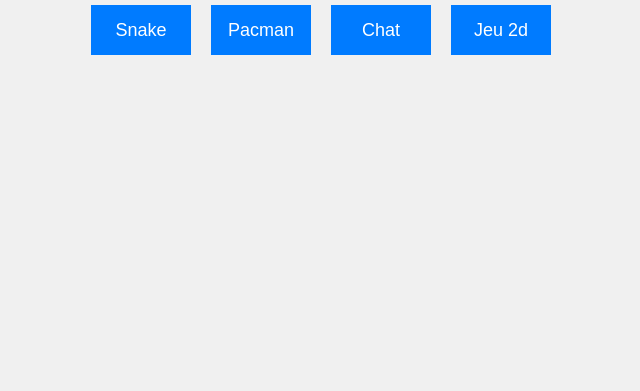
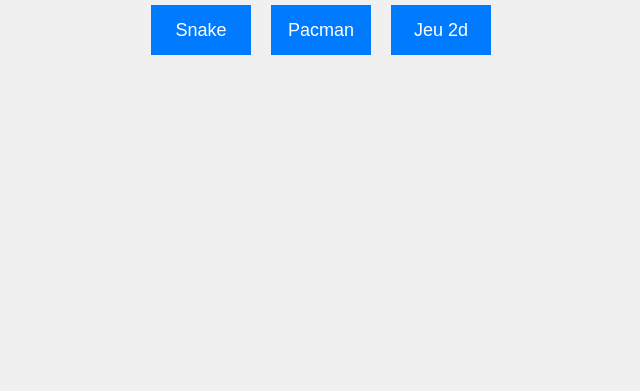
Before and after one commit to 10vp3/10vp3, a plain HTML site: page index.html in a window 1280 px wide. Shown: the part 409-800 px from the top of the page, without its empty margins (319-959 px from the left). Drawn offline with Linux system fonts and the light colour scheme.

Commit message:
Update index.html

```diff
--- a/index.html
+++ b/index.html
@@ -46,7 +46,6 @@
     <div id="menu">
         <button id="snake" onclick="go_page('snake.html')">Snake</button>
         <button id="pacman" onclick="go_page('pacman.html')">Pacman</button>
-        <button id="chat" onclick="go_page('connection.html')">Chat</button>
         <button id="jeu 2d" onclick="go_page('client.py, serveur.py')">Jeu 2d</button>
     </div>
 
```
